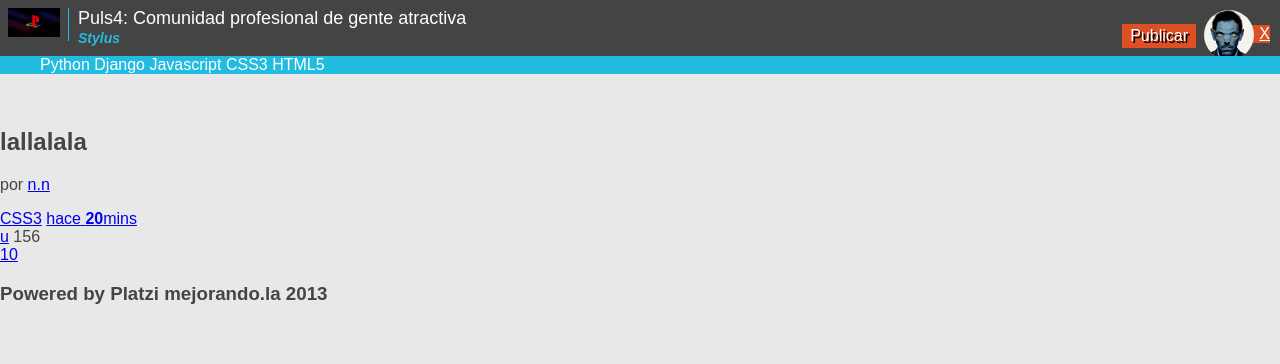
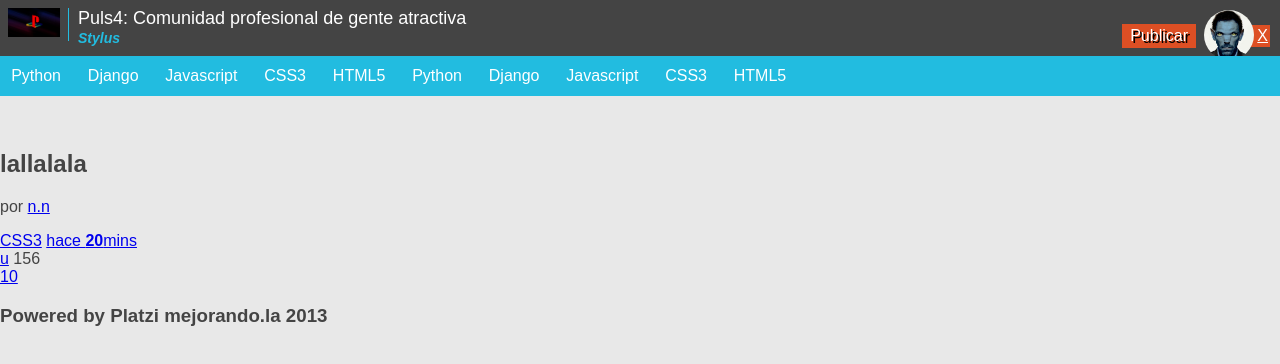
Before and after one commit to fabricademediosWEB/Curso-Frontend, a plain HTML site: page index.html in a window 1280 px wide. Drawn offline with Linux system fonts and the light colour scheme.

Commit message:
ejercicio front-end

```diff
--- a/css/style.css
+++ b/css/style.css
@@ -62,8 +62,7 @@ header .usuario .flechita {
   background: #dd4f24;
   color: #fff;
   display: block;
-margin
-  padding: 3px;
+  padding: 2px;
   position: absolute;
   right: 0;
   top: 15px;
@@ -75,16 +74,21 @@ nav {
   background: #22bce0;
 }
 nav .menu {
+  height: 40px;
+  line-height: 40px;
   margin: 0;
+  padding: 0;
+  overflow-x: auto;
+  white-space: nowrap;
 }
 nav .menu li {
   display: inline-block;
 }
 nav .menu li a {
   color: #fff;
-  display: inline-block;
-margin
-  padding: 0, 5em;
+  display: block;
+  margin: 0 0.5em;
+  padding: 0 0.2em;
   text-decoration: none;
 }
 .left {
--- a/index.html
+++ b/index.html
@@ -2,6 +2,7 @@
  <html lang="es">
  <head>
  	<meta charset="utf-8" />
+ 	<meta name="viewport" content="width=device-width, initial-scale=1, maximum-scale=1"/>
  	<meta http-equiv="X-UA-Compatible" content="IE=edge">
  	<title>Ejercicio Mejorando.la </title>
 	<link rel="stylesheet" href="css/normalize.css"/>
@@ -46,6 +47,11 @@
 	<!-- Botonera de navegacion -->
 	<nav>
 		<ul class="menu">
+			<li><a href="#">Python</a></li>
+			<li><a href="#">Django</a></li>
+			<li><a href="#">Javascript</a></li>
+			<li><a href="#">CSS3</a></li>
+			<li><a href="#">HTML5</a></li>
 			<li><a href="#">Python</a></li>
 			<li><a href="#">Django</a></li>
 			<li><a href="#">Javascript</a></li>
```
Also changed, not shown: 1 other file.
